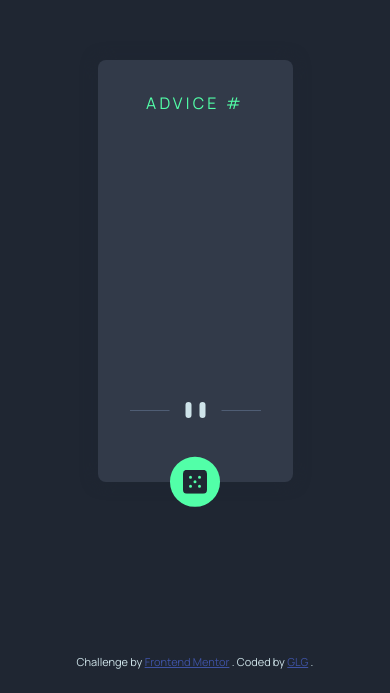
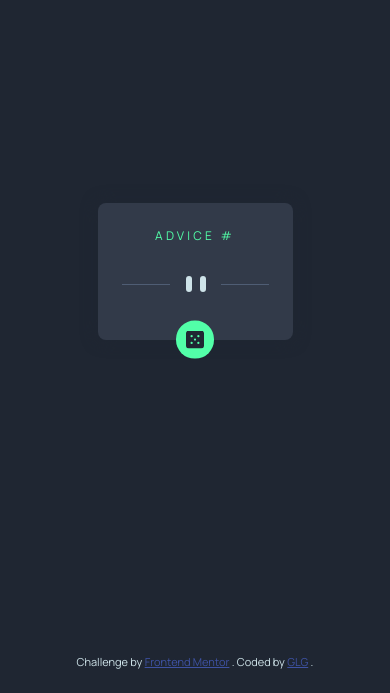
Before and after one commit to glg-dev/FrontendMentor-advice-generator-app-main, a plain HTML site: page index.html in a window 390 px wide. Shown: the part 151-844 px from the top of the page. Drawn offline with Linux system fonts and the light colour scheme; no server answers.

Commit message:
responsive

```diff
--- a/style.css
+++ b/style.css
@@ -21,8 +21,9 @@ body {
   align-items: center;
   height: 100vh;
   width: 100vw;
-  background-color: var(--dark-blue);
+  background: var(--dark-blue);
   font-family: "Manrope", sans-serif;
+  font-size: 14px;
   color: var(--light-cyan);
 }
 
@@ -32,10 +33,10 @@ body {
   flex-direction: column;
   justify-content: space-between;
   align-items: center;
+  gap: 2rem;
   border-radius: 8px;
-  height: 50%;
   width: 50%;
-  padding: 2rem 2rem 4rem;
+  padding: 3rem 3rem 5rem;
   background-color: var(--dark-grayish-blue);
   box-shadow: 0 0 16px var(--dark-blue);
   text-align: center;
@@ -50,9 +51,6 @@ body {
   font-weight: 800;
 }
 .pattern-divider {
-  /* display: flex;
-  justify-content: center;
-  align-items: center; */
   width: 100%;
   height: 1rem;
   background: url(./images/pattern-divider-desktop.svg) center center;
@@ -64,7 +62,7 @@ body {
   align-items: center;
   bottom: 0;
   transform: translateY(50%);
-  padding: .8rem;
+  padding: 1.3rem;
   border-radius: 50%;
   background-color: var(--neon-green);
   transition: .2s ease;
@@ -83,3 +81,26 @@ body {
   bottom: 1.5rem;
   gap: .15rem;
 }
+
+@media screen and (max-width: 600px) {
+  .advice-wrapper {
+    gap: 1rem;
+    padding: 1.5rem 1.5rem 3rem;
+  }
+  .advice-id {
+    font-size: 12px;
+  }
+  .advice-content {
+    font-size: 14px;
+  }
+  .pattern-divider {
+    background: url(./images/pattern-divider-mobile.svg) center center;
+  }
+  .dice {
+    padding: 0.6rem;
+  }
+  .dice img {
+    height: 18px;
+    width: 18px;
+  }
+}
```
